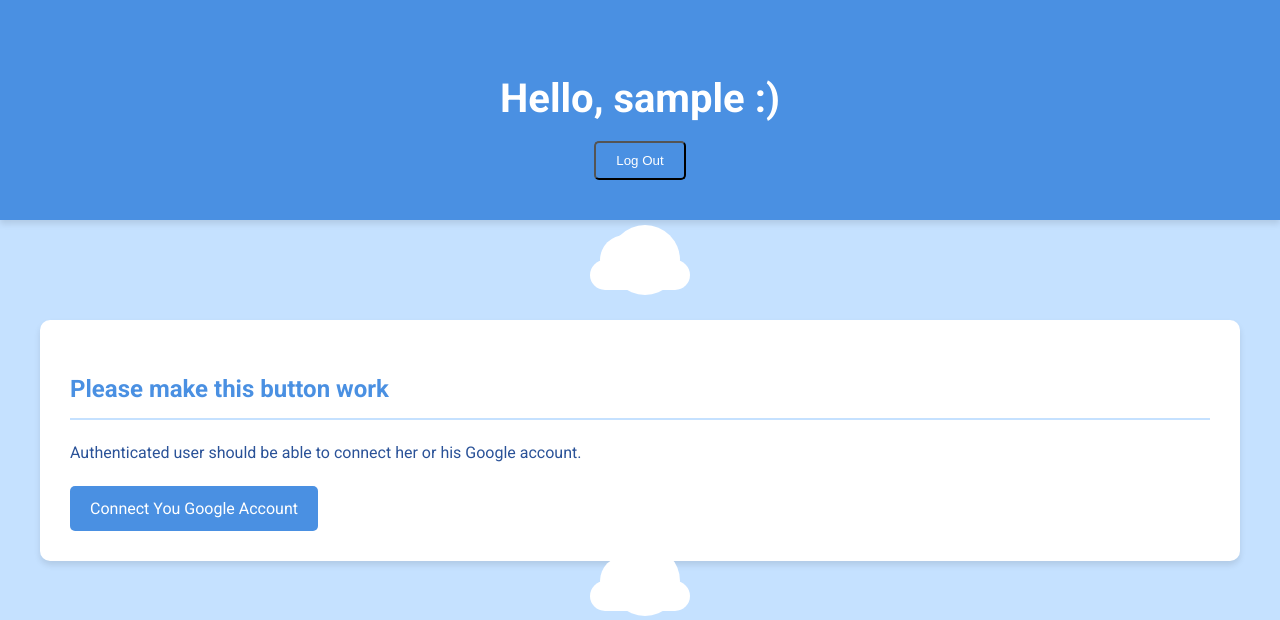
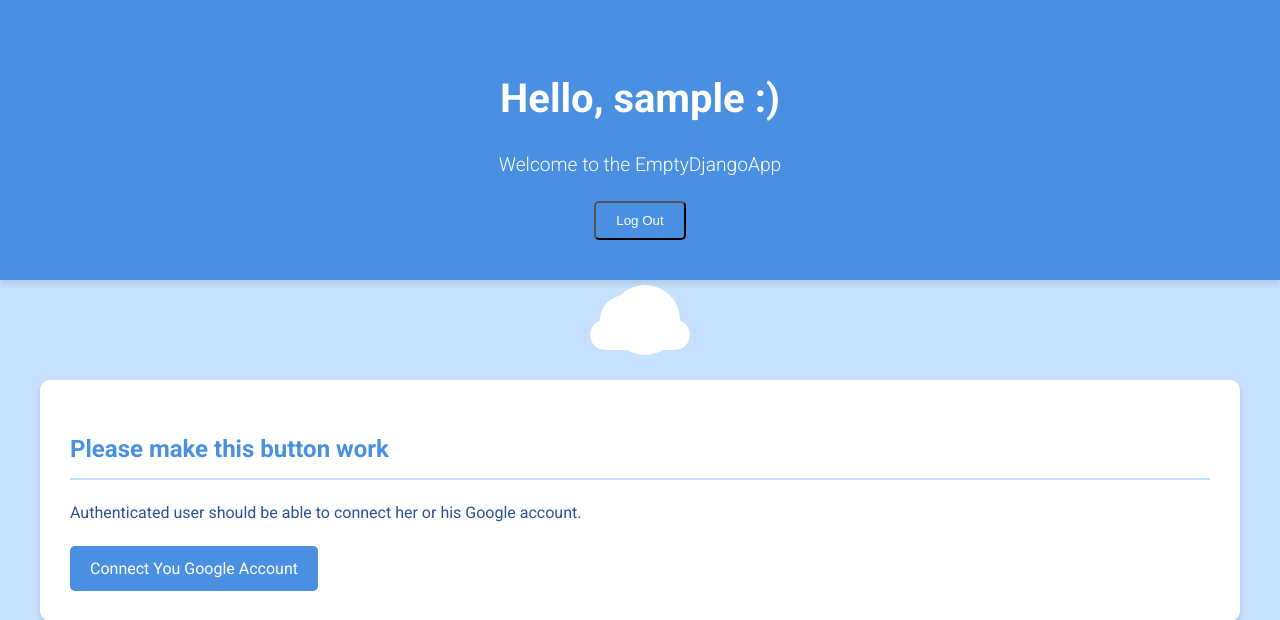
Before and after one commit to roman-cardano/gesher-homework, a Django app: page / in a window 1280 px wide. Shown: the top 620 px of the page. Run offline with Django 5.2, Linux system fonts and the light colour scheme; the visitor is signed in with stand-in values (Sample User, id 1).

Commit message:
subtitle fix

```diff
--- a/googlelogin/templates/googlelogin/home.html
+++ b/googlelogin/templates/googlelogin/home.html
@@ -125,6 +125,7 @@
 <header>
     <div class="container">
         <h1>Hello, {{user.username}} :)</h1>
+        <p class="subtitle">Welcome to the EmptyDjangoApp</p>
         <form action="{% url 'logout' %}" method="post">
             {% csrf_token %}
             <button type="submit" class="button">Log Out</button>
```
